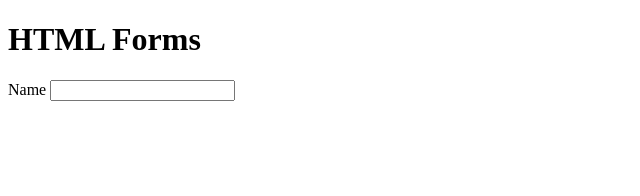
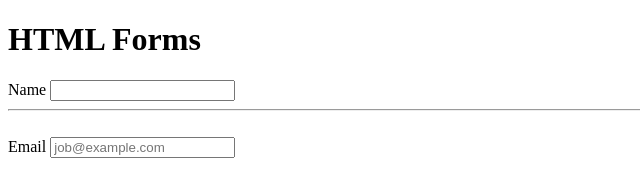
Before and after one commit to etumj/Forms, a plain HTML site: page index.html in a window 1280 px wide. Shown: the whole page, without its empty margins (0-640 px from the left). Drawn offline with Linux system fonts and the light colour scheme.

Commit message:
Added email input stuff

```diff
--- a/index.html
+++ b/index.html
@@ -10,6 +10,11 @@
         <div>
             <label for='full-name'>Name</label>
             <input id='full-name' name ='full-name' type='text'/>
+            <hr/>
+            <br/>
+            <label for ='email'>Email</label>
+            <input id='email' name='email' type='email' placeholder='job@example.com'/>
         </div>
+
     </body>
 </html>
```
